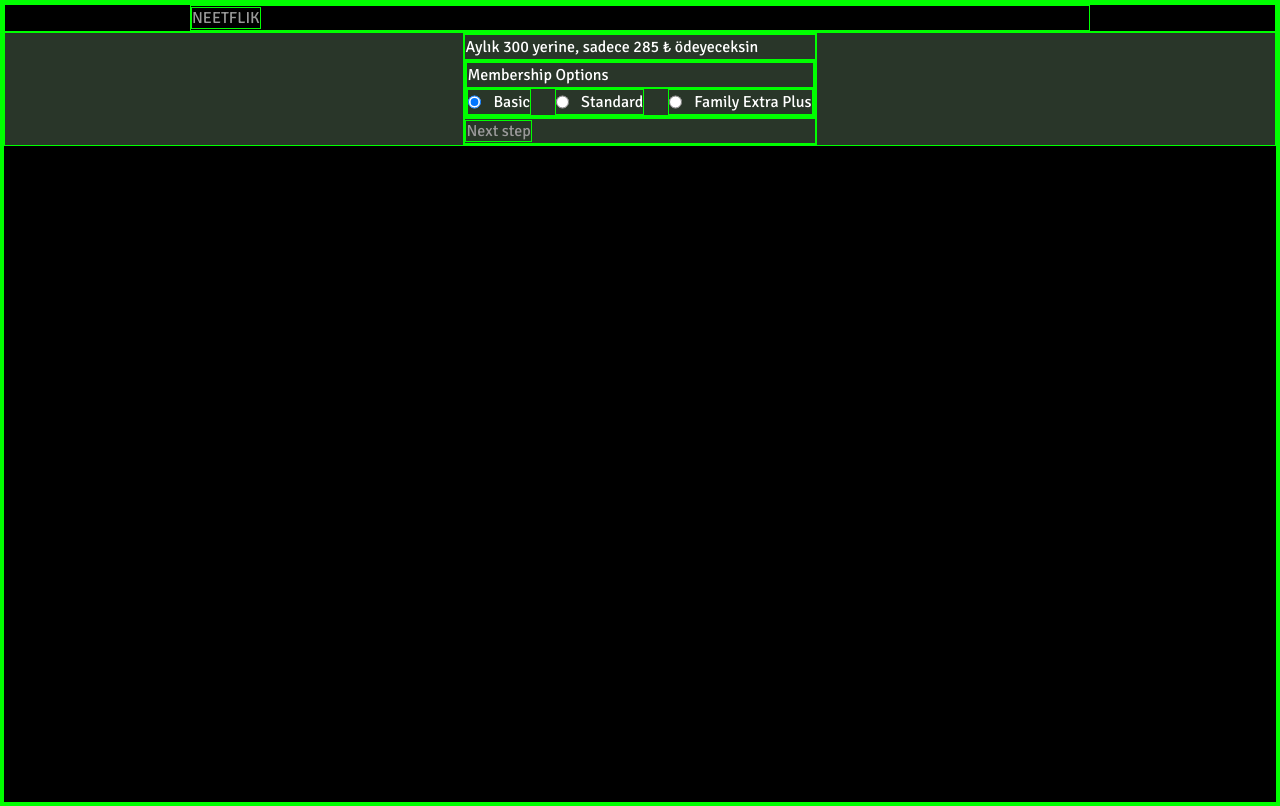
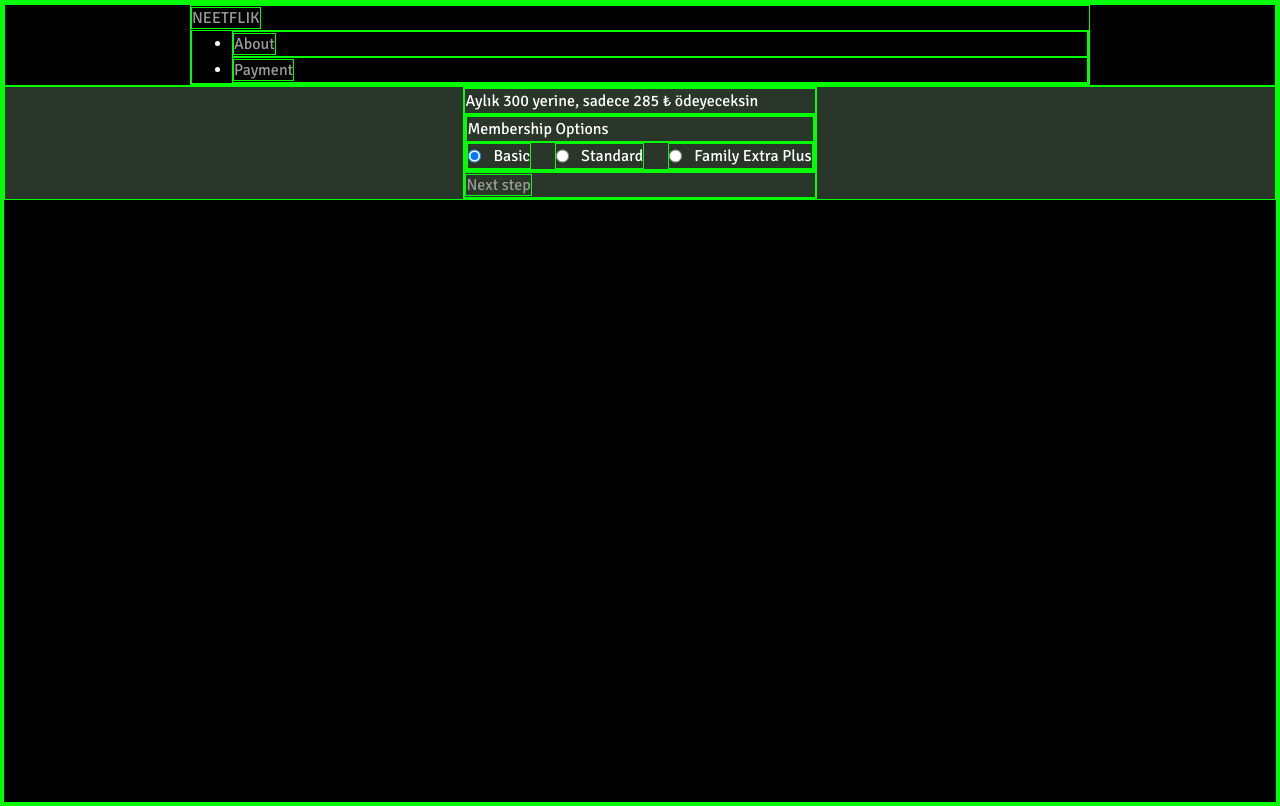
Before and after one commit to gokhanozdemir/witflix-s8-0924, a React (Vite) app: page / in a window 1280 px wide. Built offline with nearby package versions, Linux system fonts and the light colour scheme.

Commit message:
menü ekler

```diff
--- a/src/App.jsx
+++ b/src/App.jsx
@@ -5,7 +5,8 @@ import { MembershipSelector } from "./components/MembershipSelector"
 import {
   Switch,
   Route,
-  Link
+  Link,
+  NavLink
 } from "react-router-dom";
 
 function App() {
@@ -25,20 +26,30 @@ function App() {
         <div className="container-lg">
           <Link to="/" >NEETFLIK</Link>
           {/* <a href="/">anchor etiketi kullnılacak her yerde Link</a> */}
+          <ul>
+            <li>
+              <NavLink to="/about">About</NavLink>
+            </li>
+            <li>
+              <NavLink to="/payment">Payment</NavLink>
+            </li>
+
+          </ul>
         </div>
       </header>
       <main className="flex column gap-m main-container" >
         <Switch>
+          <Route path="/" exact>
+            <div className="container-s">
+              <MembershipSelector changeChoosenPlan={setChoosenPlan} finalPrice={finalPrice} />
+            </div>
+          </Route>
           <Route path="/payment">
             <div className="container-s">
               <PaymentForm selectedPlan={choosenPlan} cost={finalPrice} />
             </div>
           </Route>
-          <Route path="/">
-            <div className="container-s">
-              <MembershipSelector changeChoosenPlan={setChoosenPlan} finalPrice={finalPrice} />
-            </div>
-          </Route>
+
         </Switch>
       </main>
 
--- a/src/index.css
+++ b/src/index.css
@@ -91,6 +91,10 @@ a {
 }
 a:hover {
   color: var(--text-lightest);
+  text-decoration: underline;
+}
+a.active {
+  color: white;
   text-decoration: underline;
 }
 /* -------
```
